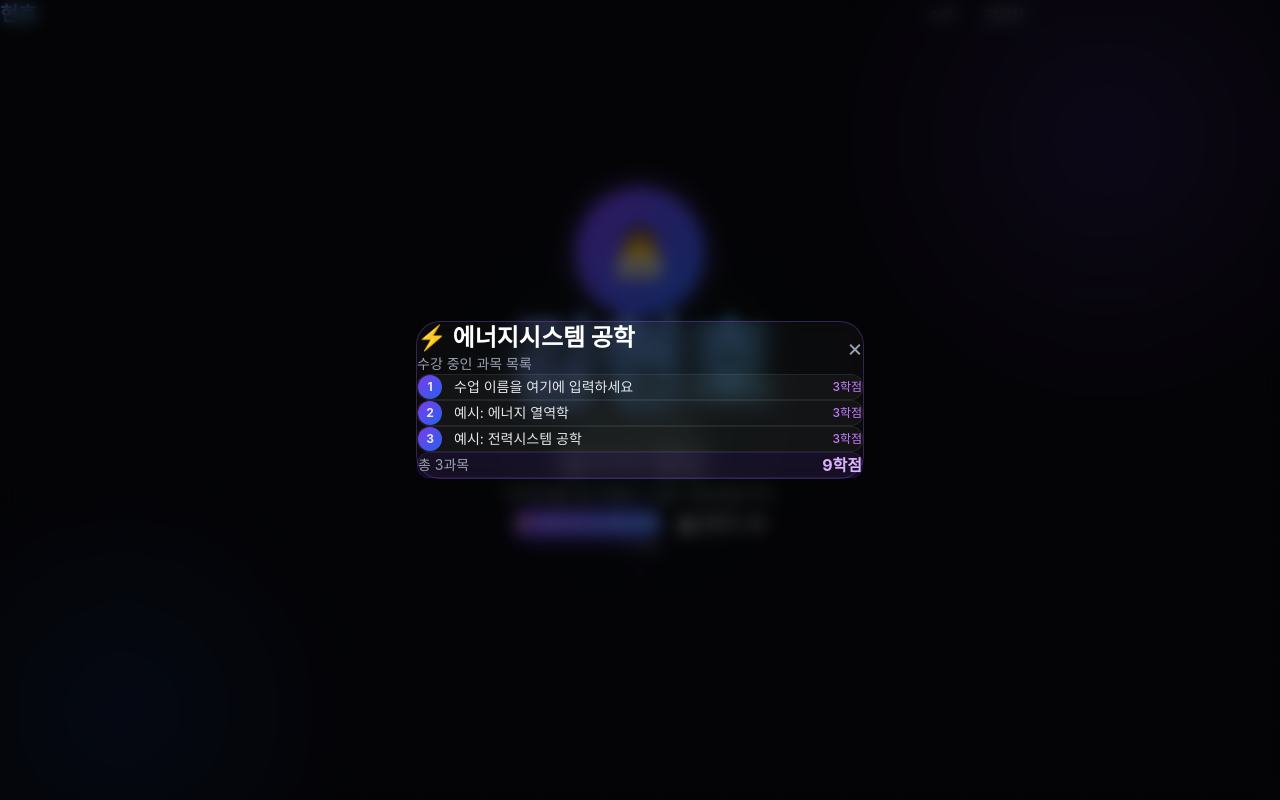
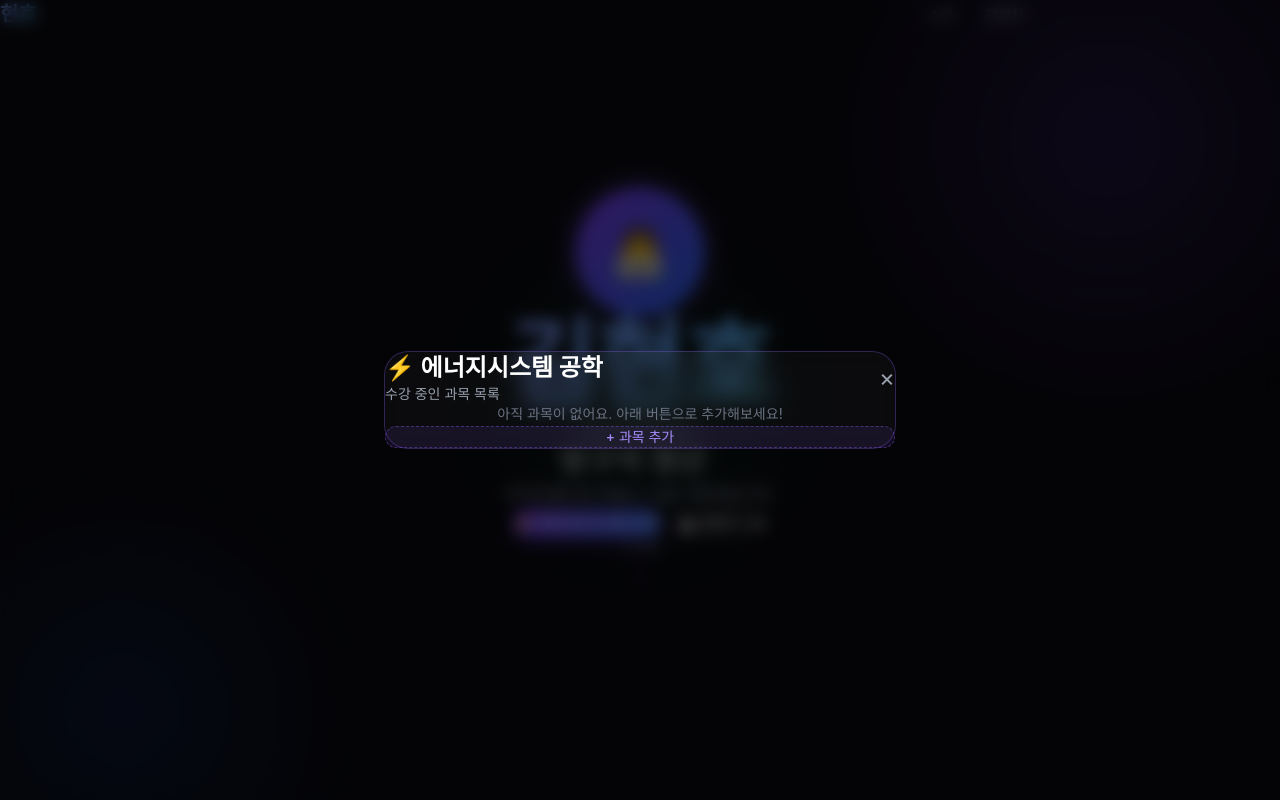
Before and after one commit to hunho9812-prog/hyeonho, a Next.js app: page / in a window 1280 px wide. Both pictures are taken after a click on the button "⚡ 에너지시스템 공학". Shown: the top 800 px of the page. Built offline with nearby package versions, Linux system fonts and the light colour scheme.

Commit message:
feat: 수업 목록 편집 및 노트 기능 추가
- 과목명/학점 직접 입력 가능
- 과목 추가/삭제 버튼
- 과목별 📝 노트 영역 (토글)
- localStorage로 데이터 자동 저장/불러오기

https://claude.ai/code/session_01LLt2sVxuAUePZQUyyH8s4L

```diff
--- a/components/CourseModal.tsx
+++ b/components/CourseModal.tsx
@@ -1,13 +1,13 @@
 "use client";
 
-import { useState } from "react";
+import { useState, useEffect } from "react";
 
-// ✏️ 수업 목록을 여기서 자유롭게 추가/수정/삭제하세요
-const courses = [
-  { name: "수업 이름을 여기에 입력하세요", credit: 3 },
-  { name: "예시: 에너지 열역학", credit: 3 },
-  { name: "예시: 전력시스템 공학", credit: 3 },
-];
+interface Course {
+  id: number;
+  name: string;
+  credit: number;
+  notes: string;
+}
 
 interface CourseModalProps {
   isOpen: boolean;
@@ -15,26 +15,64 @@ interface CourseModalProps {
 }
 
 export default function CourseModal({ isOpen, onClose }: CourseModalProps) {
+  const [courses, setCourses] = useState<Course[]>([]);
+  const [openNoteId, setOpenNoteId] = useState<number | null>(null);
+
+  // localStorage에서 불러오기
+  useEffect(() => {
+    const saved = localStorage.getItem("hyeonho-courses");
+    if (saved) {
+      setCourses(JSON.parse(saved));
+    }
+  }, []);
+
+  // 변경될 때마다 저장
+  const save = (updated: Course[]) => {
+    setCourses(updated);
+    localStorage.setItem("hyeonho-courses", JSON.stringify(updated));
+  };
+
+  const addCourse = () => {
+    const newCourse: Course = {
+      id: Date.now(),
+      name: "",
+      credit: 3,
+      notes: "",
+    };
+    const updated = [...courses, newCourse];
+    save(updated);
+  };
+
+  const updateCourse = (id: number, field: keyof Course, value: string | number) => {
+    save(courses.map((c) => (c.id === id ? { ...c, [field]: value } : c)));
+  };
+
+  const deleteCourse = (id: number) => {
+    save(courses.filter((c) => c.id !== id));
+    if (openNoteId === id) setOpenNoteId(null);
+  };
+
+  const totalCredits = courses.reduce((sum, c) => sum + (Number(c.credit) || 0), 0);
+
   if (!isOpen) return null;
-
-  const totalCredits = courses.reduce((sum, c) => sum + c.credit, 0);
 
   return (
     <div
       className="fixed inset-0 z-50 flex items-center justify-center p-4"
       onClick={onClose}
     >
-      {/* Backdrop */}
       <div className="absolute inset-0 bg-black/60 backdrop-blur-sm" />
 
-      {/* Modal */}
       <div
-        className="relative glass-card rounded-3xl p-8 w-full max-w-md"
-        style={{ border: "1px solid rgba(139, 92, 246, 0.3)" }}
+        className="relative glass-card rounded-3xl w-full max-w-lg flex flex-col"
+        style={{
+          border: "1px solid rgba(139, 92, 246, 0.3)",
+          maxHeight: "85vh",
+        }}
         onClick={(e) => e.stopPropagation()}
       >
         {/* Header */}
-        <div className="flex items-center justify-between mb-6">
+        <div className="flex items-center justify-between p-8 pb-4 shrink-0">
           <div>
             <h3 className="text-2xl font-bold text-white">⚡ 에너지시스템 공학</h3>
             <p className="text-gray-400 text-sm mt-1">수강 중인 과목 목록</p>
@@ -47,29 +85,108 @@ export default function CourseModal({ isOpen, onClose }: CourseModalProps) {
           </button>
         </div>
 
-        {/* Course List */}
-        <ul className="space-y-3 mb-6">
+        {/* Course List - scrollable */}
+        <div className="overflow-y-auto px-8 py-2 flex-1">
+          {courses.length === 0 && (
+            <p className="text-gray-500 text-sm text-center py-6">
+              아직 과목이 없어요. 아래 버튼으로 추가해보세요!
+            </p>
+          )}
+
+          <ul className="space-y-3">
             {courses.map((course, i) => (
               <li
-              key={i}
-              className="flex items-center justify-between rounded-xl px-4 py-3"
-              style={{ background: "rgba(255,255,255,0.04)", border: "1px solid rgba(255,255,255,0.07)" }}
+                key={course.id}
+                className="rounded-2xl overflow-hidden"
+                style={{ border: "1px solid rgba(255,255,255,0.07)" }}
               >
-              <div className="flex items-center gap-3">
+                {/* Course row */}
+                <div
+                  className="flex items-center gap-3 px-4 py-3"
+                  style={{ background: "rgba(255,255,255,0.04)" }}
+                >
+                  {/* Index badge */}
                   <span
-                  className="w-6 h-6 rounded-full flex items-center justify-center text-xs font-bold"
+                    className="w-6 h-6 rounded-full flex items-center justify-center text-xs font-bold shrink-0"
                     style={{ background: "linear-gradient(135deg, #7c3aed, #2563eb)" }}
                   >
                     {i + 1}
                   </span>
-                <span className="text-gray-200 text-sm">{course.name}</span>
+
+                  {/* Course name input */}
+                  <input
+                    type="text"
+                    value={course.name}
+                    onChange={(e) => updateCourse(course.id, "name", e.target.value)}
+                    placeholder="과목명 입력"
+                    className="flex-1 bg-transparent text-gray-200 text-sm outline-none placeholder-gray-600"
+                  />
+
+                  {/* Credit input */}
+                  <input
+                    type="number"
+                    value={course.credit}
+                    onChange={(e) => updateCourse(course.id, "credit", Number(e.target.value))}
+                    min={1}
+                    max={9}
+                    className="w-12 bg-transparent text-purple-400 text-xs font-medium text-right outline-none"
+                  />
+                  <span className="text-purple-400 text-xs shrink-0">학점</span>
+
+                  {/* Note toggle */}
+                  <button
+                    onClick={() => setOpenNoteId(openNoteId === course.id ? null : course.id)}
+                    title="노트 열기"
+                    className="transition-colors shrink-0"
+                    style={{ color: openNoteId === course.id ? "#a78bfa" : "#4b5563" }}
+                  >
+                    📝
+                  </button>
+
+                  {/* Delete */}
+                  <button
+                    onClick={() => deleteCourse(course.id)}
+                    title="삭제"
+                    className="text-gray-600 hover:text-red-400 transition-colors text-sm shrink-0"
+                  >
+                    ✕
+                  </button>
                 </div>
-              <span className="text-purple-400 text-xs font-medium">{course.credit}학점</span>
+
+                {/* Notes area */}
+                {openNoteId === course.id && (
+                  <div style={{ background: "rgba(139, 92, 246, 0.05)", borderTop: "1px solid rgba(139, 92, 246, 0.15)" }}>
+                    <textarea
+                      value={course.notes}
+                      onChange={(e) => updateCourse(course.id, "notes", e.target.value)}
+                      placeholder={`${course.name || "이 과목"} 노트를 여기에 자유롭게 작성하세요...`}
+                      rows={5}
+                      className="w-full bg-transparent text-gray-300 text-sm p-4 outline-none resize-none placeholder-gray-600 leading-relaxed"
+                    />
+                  </div>
+                )}
               </li>
             ))}
           </ul>
+        </div>
 
         {/* Footer */}
+        <div className="px-8 py-4 shrink-0 space-y-3">
+          {/* Add button */}
+          <button
+            onClick={addCourse}
+            className="w-full py-3 rounded-xl text-sm font-medium transition-all duration-200 hover:scale-[1.01]"
+            style={{
+              background: "rgba(139, 92, 246, 0.1)",
+              border: "1px dashed rgba(139, 92, 246, 0.4)",
+              color: "#a78bfa",
+            }}
+          >
+            + 과목 추가
+          </button>
+
+          {/* Total */}
+          {courses.length > 0 && (
             <div
               className="flex items-center justify-between px-4 py-3 rounded-xl"
               style={{ background: "rgba(124, 58, 237, 0.1)", border: "1px solid rgba(124, 58, 237, 0.2)" }}
@@ -77,6 +194,8 @@ export default function CourseModal({ isOpen, onClose }: CourseModalProps) {
               <span className="text-gray-400 text-sm">총 {courses.length}과목</span>
               <span className="text-purple-300 font-bold">{totalCredits}학점</span>
             </div>
+          )}
+        </div>
       </div>
     </div>
   );
```
Lines whose indentation alone changed are shown as unchanged.
